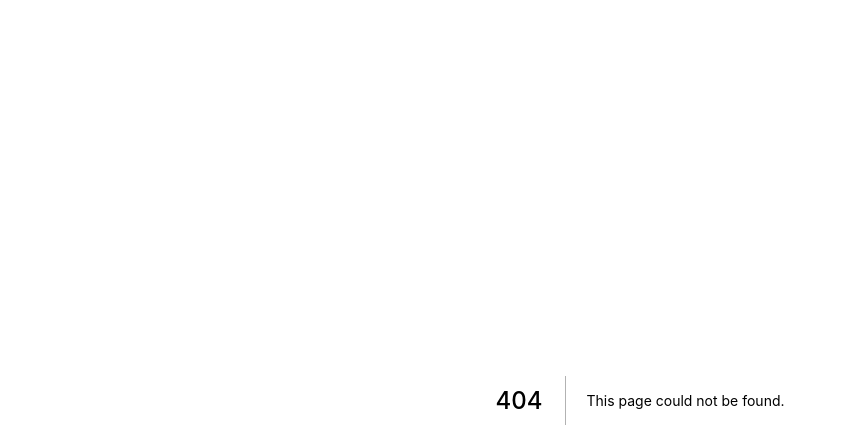
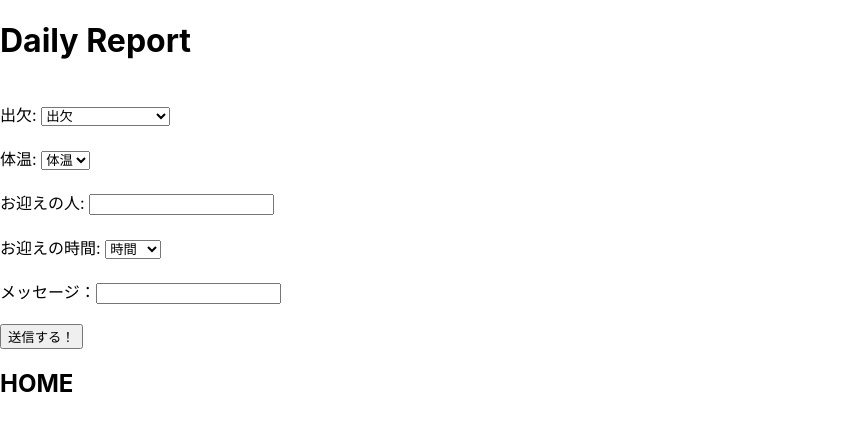
Before and after one commit to hidamari-kaihatu/aikon-app, a Next.js app in the folder app-next/next/: page /parents/parent-daily in a window 1280 px wide. Before the commit this address had no page. Shown: the top 448 px of the page, without its empty margins (0-847 px from the left). Built offline with nearby package versions, Linux system fonts and the light colour scheme.

Commit message:
フロントからpostができるようにするためのファイル追加

```diff
--- /dev/null
+++ b/app-next/next/lib/api.ts
@@ -0,0 +1,9 @@
+import axios from "axios";
+
+export const Axios = axios.create({
+  baseURL: "http://localhost:3000",
+  responseType: "json",
+  headers: {
+    "Content-Type": "application/json",
+  },
+});
--- /dev/null
+++ b/app-next/next/pages/api/proxy/[...all].ts
@@ -0,0 +1,13 @@
+import { NextApiRequest, NextApiResponse } from "next";
+import httpProxyMiddleware from "next-http-proxy-middleware";
+
+export default (req: NextApiRequest, res: NextApiResponse) =>
+  httpProxyMiddleware(req, res, {
+    target: `http://host.docker.internal:8080`,
+    pathRewrite: [
+      {
+        patternStr: "^/api/proxy",
+        replaceStr: "",
+      },
+    ],
+  });
--- /dev/null
+++ b/app-next/next/pages/parents/parent-daily.tsx
@@ -0,0 +1,97 @@
+import type { NextPage } from 'next'
+
+import React,{ useState } from "react";
+import { Axios } from '../../lib/api';
+import Link from 'next/link';
+
+export default function dailyReportPost() {
+    const [attend, setattend] = useState("");
+    const [temperature, settemperature] = useState("");
+    const [someToPickup, setsomeToPickup] = useState("");
+    const [timeToPickup, settimeToPickup] = useState("");
+    const [message, setmessage] = useState("");
+
+    function handleSubmit(e:any) {
+        e.preventDefault();
+        const data = {
+            "Date":"2022-10-07",
+            "Student_id":1,
+            "Attend":JSON.parse(attend),
+            "Temperature":temperature,
+            "SomeoneToPickUp":someToPickup,
+            "TimeToPickUp":timeToPickup,
+            "Message":message
+        }
+        Axios.post(`api/proxy/dailyReportPost`, data)
+        .then((res) => {
+          console.log(res);
+        })
+        .catch((error) => {
+          console.log(error);
+        });
+      }
+
+    return(
+        <div>
+            <h1>Daily Report</h1>
+            <br></br>
+            <div>
+            <label>出欠: </label>
+            <select value={attend} onChange={(e) => setattend(e.target.value)}>
+                <option value="A">出欠</option>
+                <option value={"true"}>学童に行きます</option>
+                <option value={"false"}>学童に行きません</option>
+            </select>
+            <br></br>
+            <br></br>
+            <label>体温: </label>
+            <select value={temperature} onChange={(e) => settemperature(e.target.value)}>
+                <option value="A">体温</option>
+                <option value="36.0">36.0</option>
+                <option value="36.1">36.1</option>
+                <option value="36.2">36.2</option>
+                <option value="36.3">36.3</option>
+                <option value="36.4">36.4</option>
+                <option value="36.5">36.5</option>
+                <option value="36.6">36.6</option>
+                <option value="36.7">36.7</option>
+                <option value="36.8">36.8</option>
+                <option value="36.9">36.9</option>
+                <option value="37.0">37.0</option>
+                <option value="37.1">37.1</option>
+                <option value="37.2">37.2</option>
+                <option value="37.3">37.3</option>
+                <option value="37.4">37.4</option>
+                <option value="37.5">37.5</option>
+            </select>
+            <br></br>
+            <br></br>
+            <label>お迎えの人: </label>
+            <input type="text" value={someToPickup} onChange={(e: React.ChangeEvent<HTMLInputElement>) => setsomeToPickup(e.currentTarget.value)}/>
+            <br></br>
+            <br></br>
+            <label>お迎えの時間: </label>
+            <select value={timeToPickup} onChange={(e) => settimeToPickup(e.target.value)}>
+                <option value="A">時間</option>
+                <option value={"18:00"}>16:00</option>
+                <option value={"18:00"}>16:30</option>
+                <option value={"18:00"}>17:00</option>
+                <option value={"18:00"}>17:30</option>
+                <option value={"18:00"}>18:00</option>
+                <option value={"18:00"}>18:30</option>
+                <option value={"18:00"}>19:00</option>
+            </select>
+            <br></br>
+            <br></br>
+            <label>メッセージ：</label>
+            <input type="text" value={message} onChange={(e: React.ChangeEvent<HTMLInputElement>) => setmessage(e.currentTarget.value)}/>
+            <br></br>
+            <br></br>
+            <button onClick = {handleSubmit}>送信する！</button>
+            <Link href={"/"}>
+            <h2>HOME</h2>
+          </Link>
+            </div>
+        </div>
+    )
+}
```
Also changed, not shown: app-next/next/package.json (+6 -1 lines), app-next/next/pages/parents/parent-dairy.tsx (deleted, +0 -39 lines).
